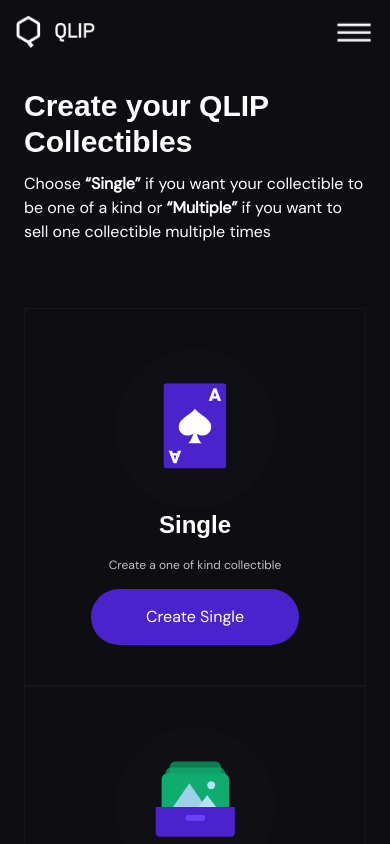
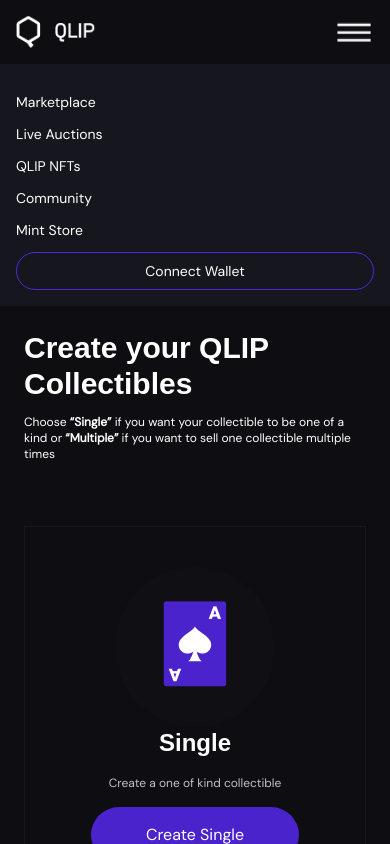
Before and after one commit to QLIPIT/qlipt-web, a Next.js app: page /create in a window 390 px wide. Both pictures are taken after a click on the picture 354 px from the left and 32 px from the top of the page. Shown: the top 844 px of the page. Built offline with nearby package versions, Linux system fonts and the light colour scheme; a web font is replaced by a local one.

Commit message:
Mobile nav commit

```diff
--- a/src/components/HeaderNav.tsx
+++ b/src/components/HeaderNav.tsx
@@ -1,7 +1,9 @@
 import Link from 'next/link';
-import React from 'react';
+import React, { useState } from 'react';
 
 const HeaderNav = () => {
+  const [toggle, setToggle] = useState(false)
+
   return (
     <div className=''>
       <div className='px-32 nav p-8 fixed top-0 w-screen lg:block z-10 sm:hidden md:hidden'>
@@ -25,8 +27,20 @@ const HeaderNav = () => {
         <Link href={"/"}>
           <img src="/assets/logo.png" className='w-20 h-8 my-auto' alt="" />
         </Link>
-        <img src="/assets/bars.png" className='w-10 h-8 cursor-pointer' alt="" />
+        <img onClick={() => setToggle(!toggle)} src="/assets/bars.png" className='w-10 h-8 cursor-pointer' alt="" />
       </div>
+      {
+        toggle === true ? <div className='p-4 bg-[#16161E] text-sm'>
+          <p className='my-3'>Marketplace</p>
+          <p className='my-3'>Live Auctions</p>
+          <p className='my-3'>QLIP NFTs</p>
+          <p className='my-3'>Community</p>
+          <p className='my-3'>Mint Store</p>
+          <Link href={"/wallet-connect"} className='my-3'>
+            <button className='border border-[#5127DA] w-full p-2 px-6 rounded-full'>Connect Wallet</button>
+          </Link>
+        </div> : null
+      }
     </div>
   );
 };
--- a/src/pages/create.tsx
+++ b/src/pages/create.tsx
@@ -8,7 +8,7 @@ const Create = () => {
       <section className='lg:p-32 p-6'>
         <div className='lg:text-center'>
           <h1 className='heading lg:text-5xl text-3xl font-bold'>Create your QLIP Collectibles</h1>
-          <p className='lg:w-1/2 mx-auto my-3'>Choose <strong>“Single”</strong> if you want your collectible to be one of a kind or <strong>“Multiple”</strong> if you want to sell one collectible multiple times</p>
+          <p className='lg:w-1/2 sm:text-xs mx-auto my-3'>Choose <strong>“Single”</strong> if you want your collectible to be one of a kind or <strong>“Multiple”</strong> if you want to sell one collectible multiple times</p>
         </div>
         <div className='lg:flex justify-evenly my-16'>
           <div className='border border-[#16161E] p-10 lg:w-[40%]'>
--- a/src/pages/mintstore.tsx
+++ b/src/pages/mintstore.tsx
@@ -8,7 +8,7 @@ const mintstore = () => {
       <section className='lg:p-32 p-6'>
         <div className='mb-10'>
           <h1 className='heading lg:text-5xl text-3xl font-bold'>QLIP Mintstore</h1>
-          <p className='my-3 text-[#BEC2CA]'>Mint token in 3 easy steps</p>
+          <p className='my-3 sm:text-xs text-[#BEC2CA]'>Mint token in 3 easy steps</p>
         </div>
         <div className='border border-[#0EAD6F] my-6 lg:flex justify-between p-6 rounded-sm'>
           <div className='lg:flex'>
--- a/src/pages/wallet-connect.tsx
+++ b/src/pages/wallet-connect.tsx
@@ -8,7 +8,7 @@ const Wallet = () => {
       <section className='lg:p-32 p-6'>
         <div className='mb-10'>
           <h1 className='heading lg:text-5xl text-3xl font-bold'>Connect your Wallet</h1>
-          <p className='my-3 text-[#BEC2CA]'>Connect with one of available wallet providers or create a new wallet. <br /> <a href="">What is a wallet?</a></p>
+          <p className='my-3 text-[#BEC2CA] sm:text-xs'>Connect with one of available wallet providers or create a new wallet. <br /> <a href="">What is a wallet?</a></p>
         </div>
         <div className='flex justify-between flex-wrap'>
           <div className='lg:w-[31%] w-[48%] lg:p-10 p-4 lg:my-6 my-2 border border-[#16161E] text-center rounded-sm'>
```
